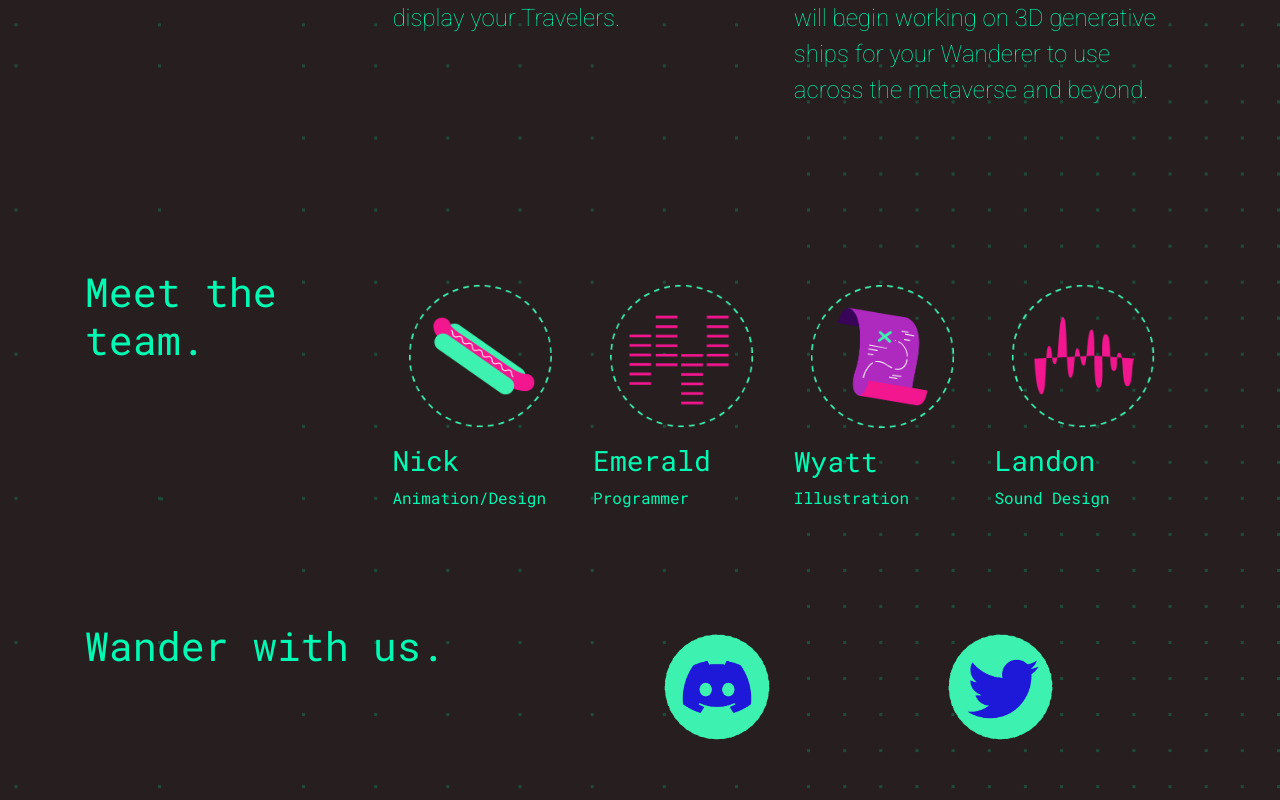
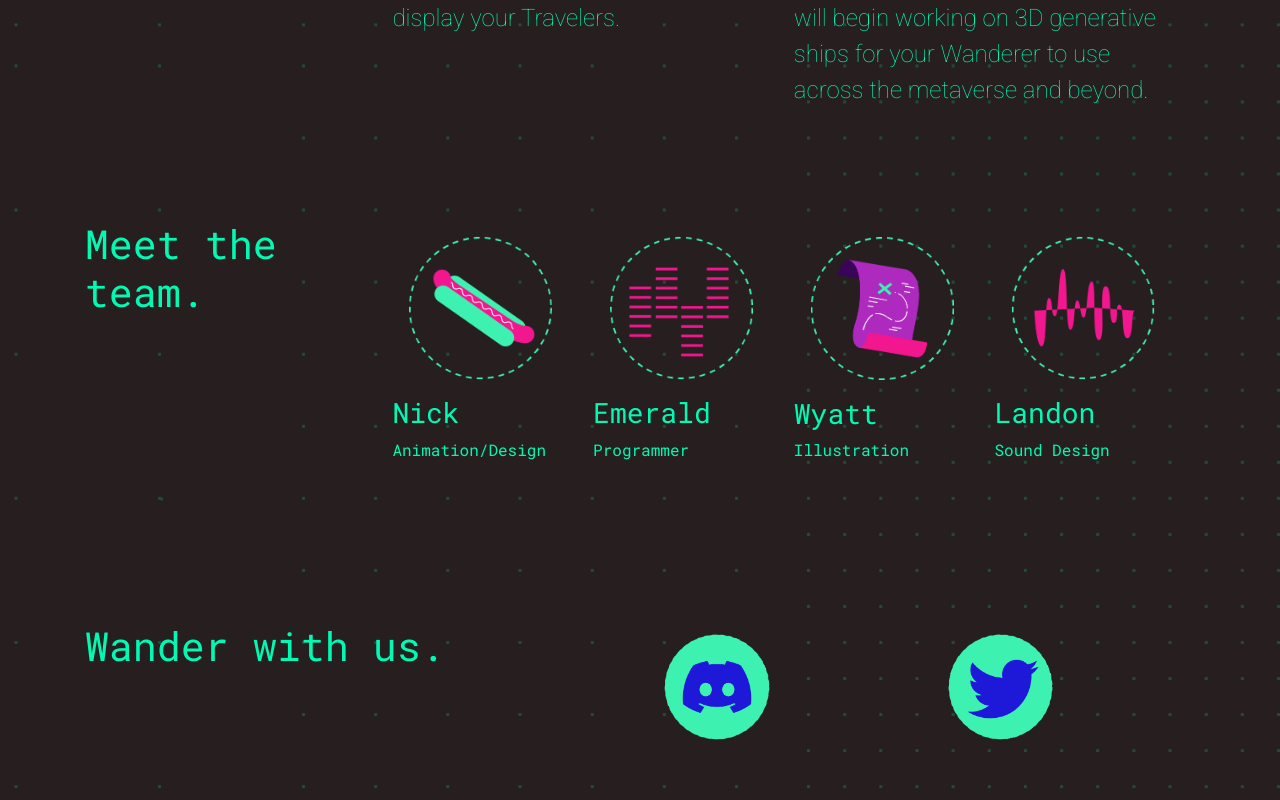
Before and after one commit to wanderers-nft/wanderers, a React (Create React App) app in the folder frontend/: page / in a window 1280 px wide. Shown: the part 1755-2555 px from the top of the page. Built offline with nearby package versions, Linux system fonts and the light colour scheme.

Commit message:
Optimise margins

```diff
--- a/frontend/src/Roadmap.tsx
+++ b/frontend/src/Roadmap.tsx
@@ -3,7 +3,7 @@ import "./Roadmap.css"
 
 export function Roadmap() {
     return (
-        <Row className="my-5 m-lg-5 m-md-1 py-5">
+        <Row className="m-lg-5 m-md-1 py-5">
             <Col xl={3}>
                 <Container fluid className="roadmap-banner">
                     <Row className="mb-3">
--- a/frontend/src/Team.tsx
+++ b/frontend/src/Team.tsx
@@ -7,7 +7,7 @@ import "./Team.css";
 
 export function Team() {
     return (
-        <Row className="my-5 m-lg-5 m-md-1 pt-5">
+        <Row className="my-5 m-lg-5 m-md-1 pb-5">
             <Col xl={3}>
                 <h1>Meet the team.</h1>
             </Col>
```
